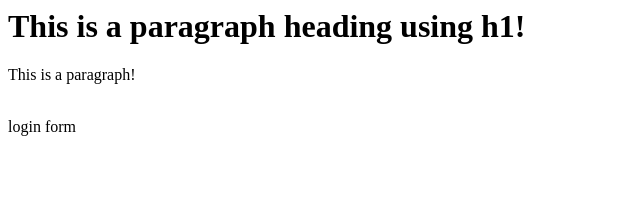
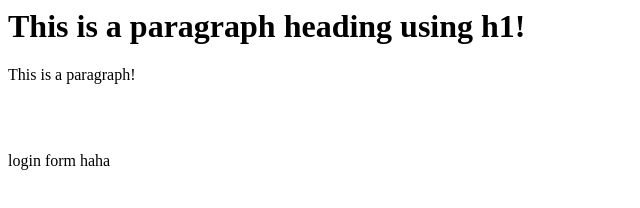
Before and after one commit to nguyen-gia-hien-tu/GitPractice, a plain HTML site: page index.html in a window 1280 px wide. Shown: the whole page, without its empty margins (0-640 px from the left). Drawn offline with Linux system fonts and the light colour scheme.

Commit message:
update index.html

```diff
--- a/index.html
+++ b/index.html
@@ -7,6 +7,7 @@
         <h1>This is a paragraph heading using h1!</h1>
         <p>This is a paragraph!</p>
         <br>
-        login form
+		<br>
+        <p>login form haha</p>
     </body>
 </html>
```
